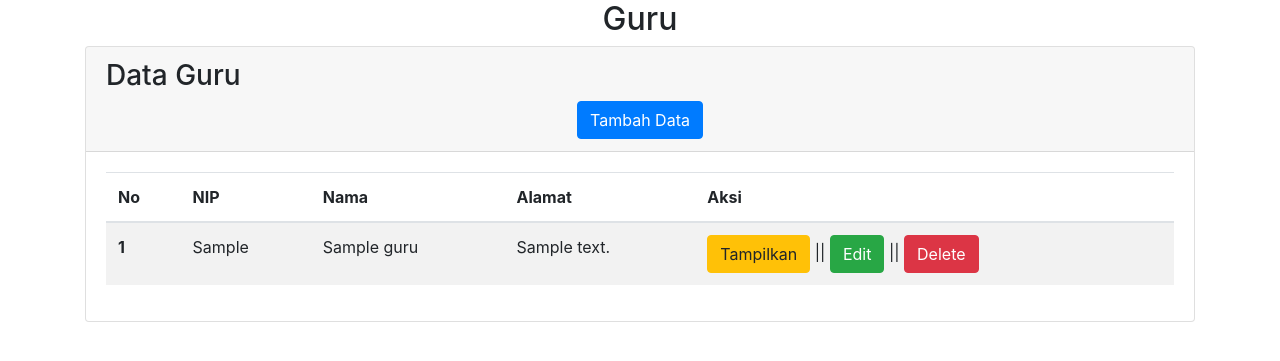
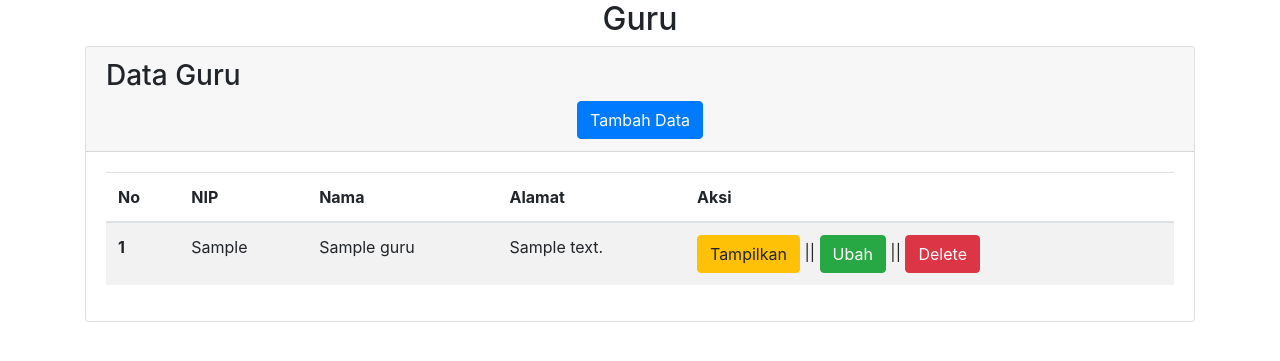
Before and after one commit to kwnad/Day3PraPKL_ReviewOOP, a PHP site: page /index.php in a window 1280 px wide. Shown: the part 56-417 px from the top of the page. Run offline with PHP 8.4, Linux system fonts and the light colour scheme; tables that the repository leaves empty or names only in its code hold one stand-in row (values such as "Sample post").

```diff
--- a/Guru/index.php
+++ b/Guru/index.php
@@ -63,7 +63,7 @@
 
                             <form action="proses.php" method="post">
                             <a href="show.php?no=<?php echo $data['no']; ?>" class="btn btn-warning">Tampilkan</a> ||
-                            <a href="edit.php?no=<?php echo $data['no']; ?>" class="btn btn-success">Edit</a> ||
+                            <a href="edit.php?no=<?php echo $data['no']; ?>" class="btn btn-success">Ubah</a> ||
                             <input type="hidden" name="no" value="<?php echo $data['no']; ?>">
                             <input type="hidden" name="aksi" value="delete">
                             <button type="submit" class="btn btn-danger" name="save" onclick="return confirm('Apakah Anda Yakin Mau menghapus data ini ?')">
```
